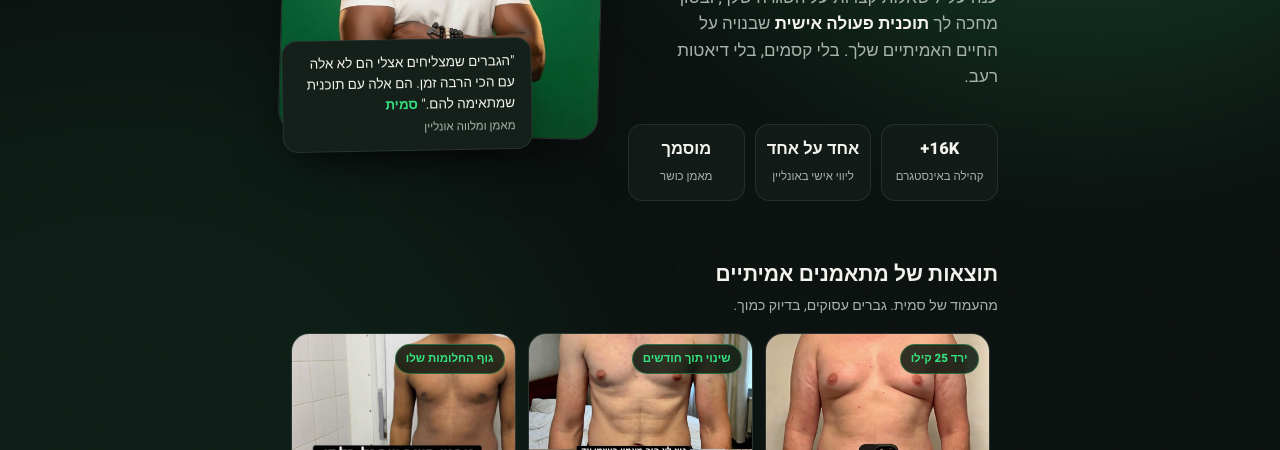
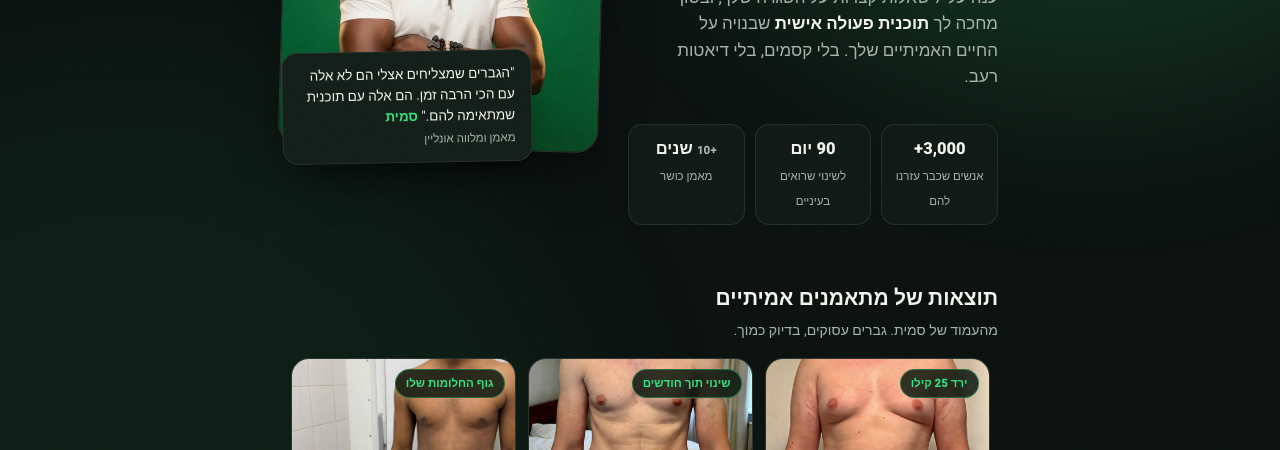
Before and after one commit to shakedcohen03-del/smith-funnel, a plain HTML site: page index.html in a window 1280 px wide. Shown: the part 350-800 px from the top of the page. Drawn offline with Linux system fonts and the light colour scheme.

Commit message:
ריבועי ההוכחה: 3,000+ אנשים, 90 יום לשינוי, 10+ שנים מאמן
Co-Authored-By: Claude Fable 5 <noreply@anthropic.com>

```diff
--- a/index.html
+++ b/index.html
@@ -488,9 +488,9 @@
         <h1>בוא נגלה למה הגוף שלך <span class="hl"><b>תקוע</b></span>, ומה עושים עם זה</h1>
         <p class="hero-sub">ענה על 7 שאלות קצרות על השגרה שלך, ובסוף מחכה לך <strong>תוכנית פעולה אישית</strong> שבנויה על החיים האמיתיים שלך. בלי קסמים, בלי דיאטות רעב.</p>
         <div class="stats">
-          <div class="stat"><b>16K+</b><span>קהילה באינסטגרם</span></div>
-          <div class="stat"><b>אחד על אחד</b><span>ליווי אישי באונליין</span></div>
-          <div class="stat"><b>מוסמך</b><span>מאמן כושר</span></div>
+          <div class="stat"><b>3,000+</b><span>אנשים שכבר עזרנו להם</span></div>
+          <div class="stat"><b>90 יום</b><span>לשינוי שרואים בעיניים</span></div>
+          <div class="stat"><b><span dir="ltr">10+</span> שנים</b><span>מאמן כושר</span></div>
         </div>
       </div>
       <div class="hero-media">
```
